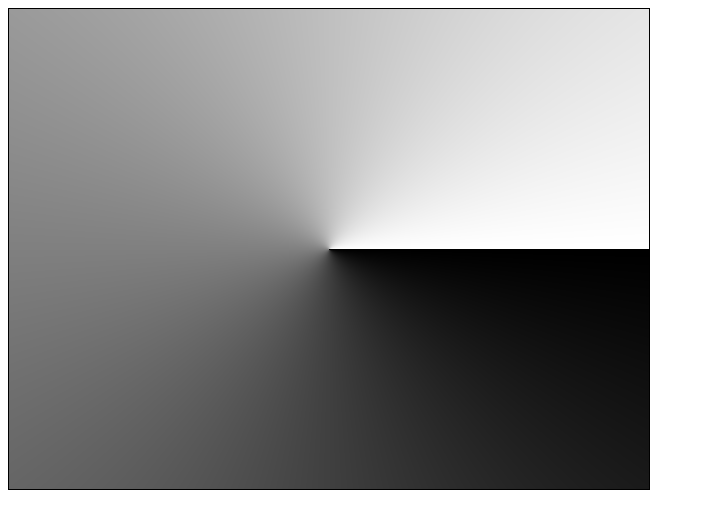
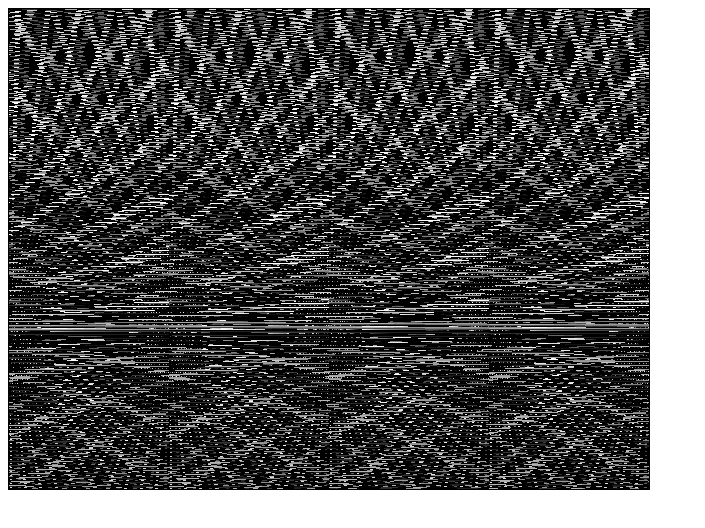
Before and after one commit to argasek/magfest-workshops, a plain HTML site: page index.html in a window 1280 px wide. Shown: the whole page, without its empty margins (0-705 px from the left). Drawn offline with Linux system fonts and the light colour scheme.

Commit message:
Almost a tunnel, iteration #1

```diff
--- a/index.html
+++ b/index.html
@@ -15,22 +15,33 @@
     const canvas = document.getElementById('tutorial');
     const ctx = canvas.getContext('2d');
     const imageData = ctx.createImageData(1, 1);
+    const screenWidth = 640;
+    const screenHeight = 480;
+
+    const texWidth  = 256;
+    const texHeight = 256;
+
+    let frameCount = 0;
+
+    const angleTable = new Uint8Array(screenWidth * screenHeight);
+    const distanceTable = new Uint8Array(screenWidth * screenHeight);
+    const texture = new Uint8Array(texWidth * texHeight);
 
     const putPixel = (x, y, r, g, b, a = 255) => {
       ctx.fillStyle = "rgba("+r+","+g+","+b+","+(a/255)+")";
       ctx.fillRect( x, y, 1, 1 );
     };
 
-    const drawTexture = (x = 0, y = 0, texWidth, texHeight) => {
+    const precalculateTexture = (x = 0, y = 0) => {
       for (let i = y, a = 0; i < texHeight + y; i++, a++) {
         for (let j = x, b = 0; j < texWidth + x; j++, b++) {
           const color = (a * 256 / texWidth) ^ (b * 256 / texHeight);
-          putPixel(j, i, color, color, color);
+          texture[ i * screenWidth +  j] = color;
         }
       }
     };
 
-    const precalculateDistanceTable = (w, h, texWidth, texHeight) => {
+    const precalculateDistanceTable = (w, h) => {
       const ratio = 32.0;
 
       for (let x = 0; x < w; x++) {
@@ -38,7 +49,7 @@
           const xw = (x - w / 2.0);
           const yh = (y - h / 2.0);
           const distance = Math.trunc((ratio * texHeight / Math.sqrt(xw * xw + yh * yh)) % texHeight);
-          putPixel(x, y, distance, distance, distance);
+          distanceTable[y*screenWidth + x] = distance;
         }
       }
     };
@@ -51,19 +62,43 @@
       return(result);
     }
 
-    const precalculateAngleTable = (w, h, texWidth, texHeight) => {
+    const precalculateAngleTable = (w, h) => {
       for (let x = 0; x < w; x++) {
         for (let y = 0; y < h; y++) {
           const xw = (x - w / 2.0);
           const yh = (y - h / 2.0);
           // atan2(y,x) returns an angle in range [-π, π] for x axis and a given point
           const angle = Math.trunc((0.5 * texWidth * (atan2Normalized(yh, xw) / Math.PI)));
-          putPixel(x, y, angle, angle, angle);
+          angleTable[y * screenWidth + x] = angle;
         }
       }
     };
 
-    precalculateAngleTable(640, 480, 256, 256)
+    precalculateTexture(0, 0);
+    precalculateAngleTable(screenWidth, screenHeight);
+    precalculateDistanceTable(screenWidth, screenHeight);
+
+    const drawTunnel = () => {
+      const xCenter = screenWidth / 2;
+      const yCenter = screenHeight / 2;
+
+      const shiftX = frameCount;
+      const shiftY = 0;
+
+      for (let y = 0; y < screenHeight; y++) {
+        for (let x = 0; x < screenWidth; x++) {
+          // get the texel from the texture by using the tables, shifted with the animation values
+          const index = y * screenHeight + x;
+          const tx = Math.trunc((distanceTable[index] + shiftX) % texWidth);
+          const ty = Math.trunc((angleTable[index] + shiftY) % texHeight);
+          const color = texture[ty * texWidth + tx];
+          putPixel(x, y, color, color, color);
+        }
+      }
+    };
+
+
+    drawTunnel();
 
   </script>
 </body>
```
